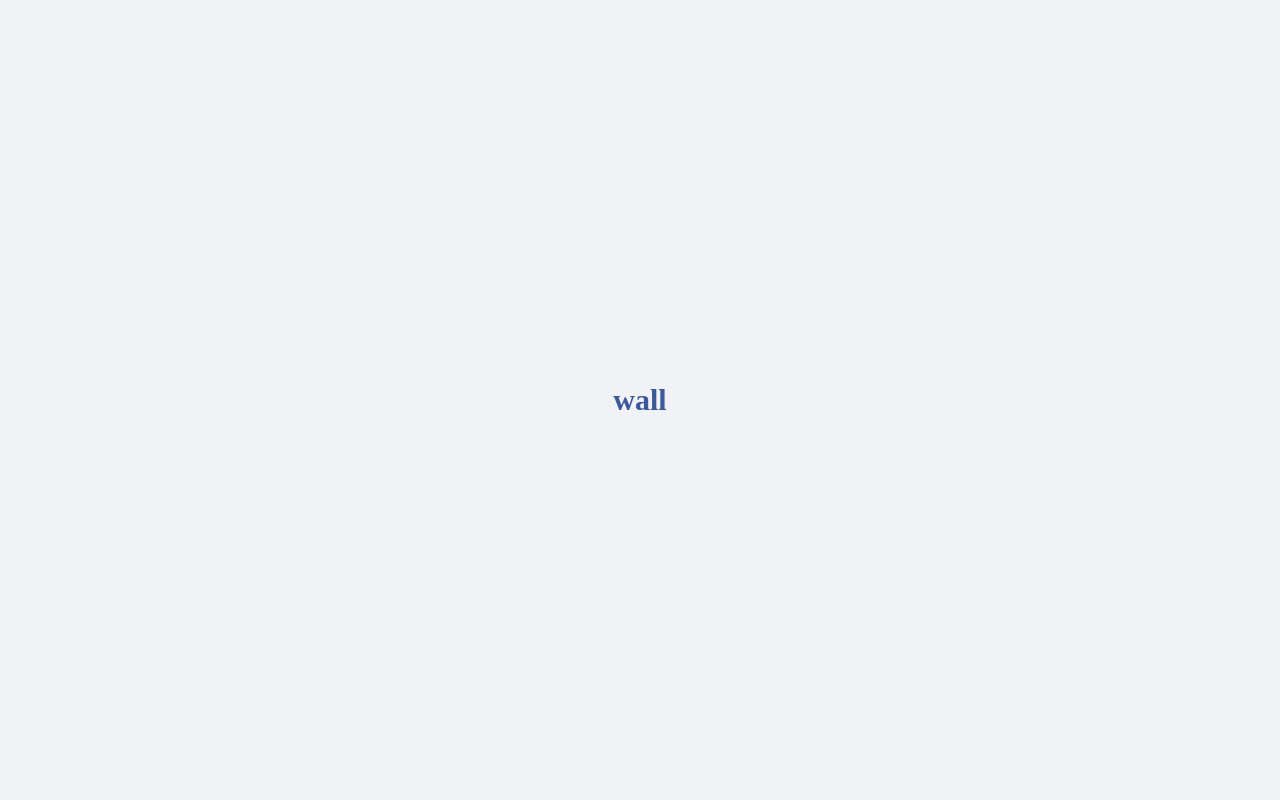
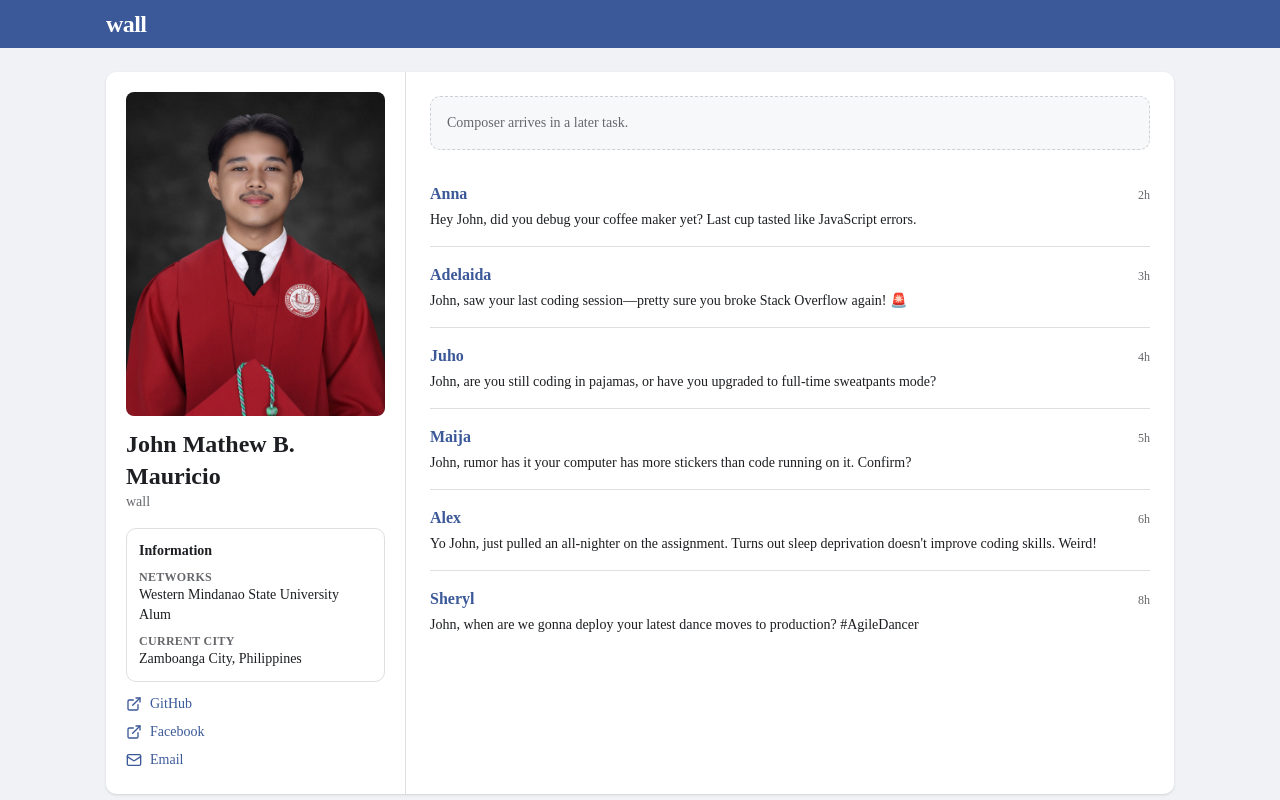
Before and after one commit to Matchewmau/my-wall, a Next.js app: page / in a window 1280 px wide. Built offline with nearby package versions, Linux system fonts and the light colour scheme.

Commit message:
feat: add static wall layout and profile card

```diff
--- a/app/page.tsx
+++ b/app/page.tsx
@@ -1,7 +1,30 @@
+import { ProfileCard } from "@/components/profile-card";
+import { PostFeed } from "@/components/post-feed";
+import { WallHeader } from "@/components/wall-header";
+import { getStaticPosts } from "@/lib/static-posts";
+
 export default function Home() {
+  const now = Date.now();
+  const staticPosts = getStaticPosts(now);
+
   return (
-    <main className="flex min-h-screen items-center justify-center bg-[#f0f2f5]">
-      <h1 className="text-3xl font-bold lowercase text-[#3b5998]">wall</h1>
-    </main>
+    <div className="min-h-screen bg-[#f0f2f5]">
+      <WallHeader />
+      <main className="mx-auto w-full max-w-[1100px] sm:mt-6 sm:px-4">
+        <div className="overflow-hidden bg-white shadow-sm sm:rounded-lg">
+          <div className="grid grid-cols-1 md:grid-cols-[260px_minmax(0,1fr)] lg:grid-cols-[300px_minmax(0,1fr)]">
+            <aside className="border-b border-[#dddfe2] p-5 md:border-b-0 md:border-r">
+              <ProfileCard />
+            </aside>
+            <section className="min-w-0 p-5 sm:p-6">
+              <div className="mb-4 rounded-lg border border-dashed border-[#ccd0d5] bg-[#f7f8fa] p-4 text-sm text-[#65676b]">
+                Composer arrives in a later task.
+              </div>
+              <PostFeed posts={staticPosts} now={now} />
+            </section>
+          </div>
+        </div>
+      </main>
+    </div>
   );
 }
--- /dev/null
+++ b/components/post-feed.tsx
@@ -0,0 +1,20 @@
+import { PostItem } from "./post-item";
+import type { WallPost } from "@/lib/types";
+
+export function PostFeed({ posts, now }: { posts: WallPost[]; now: number }) {
+  if (posts.length === 0) {
+    return (
+      <p className="py-8 text-center text-sm text-[#65676b]">
+        No posts yet. Be the first to share something.
+      </p>
+    );
+  }
+
+  return (
+    <div className="divide-y divide-[#dddfe2]">
+      {posts.map((post) => (
+        <PostItem key={post.id} post={post} now={now} />
+      ))}
+    </div>
+  );
+}
--- /dev/null
+++ b/components/post-item.tsx
@@ -0,0 +1,33 @@
+import type { WallPost } from "@/lib/types";
+import { timeAgo } from "@/lib/time";
+
+export function PostItem({ post, now }: { post: WallPost; now: number }) {
+  return (
+    <article className="py-4">
+      <div className="flex items-baseline justify-between gap-3">
+        <p className="font-semibold text-[#3b5998]">{post.author}</p>
+        <time
+          dateTime={post.created_at}
+          className="shrink-0 text-xs text-[#65676b]"
+        >
+          {timeAgo(post.created_at, now)}
+        </time>
+      </div>
+      {post.body ? (
+        <p className="mt-1 whitespace-pre-wrap break-words text-sm text-[#1c1e21]">
+          {post.body}
+        </p>
+      ) : null}
+      {post.photo_url ? (
+        // eslint-disable-next-line @next/next/no-img-element
+        <img
+          src={post.photo_url}
+          alt={`Photo shared by ${post.author}`}
+          loading="lazy"
+          decoding="async"
+          className="mt-3 max-h-[400px] w-full rounded-lg object-cover"
+        />
+      ) : null}
+    </article>
+  );
+}
--- /dev/null
+++ b/components/profile-card.tsx
@@ -0,0 +1,79 @@
+import Image from "next/image";
+import { ExternalLink, Mail } from "lucide-react";
+import { profile } from "@/lib/profile";
+
+const linkClass =
+  "inline-flex items-center gap-2 rounded-sm text-[#3b5998] hover:underline focus-visible:outline-none focus-visible:ring-2 focus-visible:ring-[#3b5998]";
+
+export function ProfileCard() {
+  return (
+    <div>
+      <div className="flex items-center gap-4 md:block">
+        <div className="w-24 shrink-0 md:w-full">
+          <Image
+            src={profile.photo}
+            alt={profile.name}
+            width={600}
+            height={750}
+            preload
+            sizes="(min-width: 1024px) 300px, (min-width: 768px) 260px, 96px"
+            className="aspect-[4/5] w-full rounded-md object-cover object-top"
+          />
+        </div>
+        <div className="min-w-0 md:mt-3">
+          <h1 className="text-xl font-bold md:text-2xl">{profile.name}</h1>
+          <p className="text-sm text-[#65676b]">wall</p>
+        </div>
+      </div>
+
+      <div className="mt-4 rounded-lg border border-[#dddfe2] p-3">
+        <h2 className="text-sm font-semibold text-[#1c1e21]">Information</h2>
+        <dl className="mt-2 space-y-2 text-sm">
+          <div>
+            <dt className="text-xs font-semibold uppercase tracking-wide text-[#65676b]">
+              Networks
+            </dt>
+            <dd>{profile.network}</dd>
+          </div>
+          <div>
+            <dt className="text-xs font-semibold uppercase tracking-wide text-[#65676b]">
+              Current City
+            </dt>
+            <dd>{profile.city}</dd>
+          </div>
+        </dl>
+      </div>
+
+      <ul className="mt-3 space-y-1 text-sm">
+        <li>
+          <a
+            href={profile.links.github}
+            target="_blank"
+            rel="noopener noreferrer"
+            className={linkClass}
+          >
+            <ExternalLink className="size-4" aria-hidden="true" />
+            GitHub
+          </a>
+        </li>
+        <li>
+          <a
+            href={profile.links.facebook}
+            target="_blank"
+            rel="noopener noreferrer"
+            className={linkClass}
+          >
+            <ExternalLink className="size-4" aria-hidden="true" />
+            Facebook
+          </a>
+        </li>
+        <li>
+          <a href={profile.links.email} className={linkClass}>
+            <Mail className="size-4" aria-hidden="true" />
+            Email
+          </a>
+        </li>
+      </ul>
+    </div>
+  );
+}
--- /dev/null
+++ b/components/wall-header.tsx
@@ -0,0 +1,17 @@
+import Link from "next/link";
+
+export function WallHeader() {
+  return (
+    <header className="bg-[#3b5998]">
+      <div className="mx-auto flex h-12 max-w-[1100px] items-center px-4">
+        <Link
+          href="/"
+          aria-label="My Wall home"
+          className="rounded-sm text-2xl font-bold lowercase tracking-tight text-white focus-visible:outline-none focus-visible:ring-2 focus-visible:ring-white"
+        >
+          wall
+        </Link>
+      </div>
+    </header>
+  );
+}
--- /dev/null
+++ b/lib/profile.ts
@@ -0,0 +1,11 @@
+export const profile = {
+  name: "John Mathew B. Mauricio",
+  photo: "/me.jpg",
+  network: "Western Mindanao State University Alum",
+  city: "Zamboanga City, Philippines",
+  links: {
+    github: "https://github.com/matchewmau",
+    facebook: "https://facebook.com/jmathewmau",
+    email: "mailto:johnmathewmau@gmail.com",
+  },
+} as const;
--- /dev/null
+++ b/lib/static-posts.ts
@@ -0,0 +1,51 @@
+import type { StaticPostSeed, WallPost } from "./types";
+
+export const STATIC_POST_SEEDS: StaticPostSeed[] = [
+  {
+    id: "static-anna",
+    author: "Anna",
+    body: "Hey John, did you debug your coffee maker yet? Last cup tasted like JavaScript errors.",
+    hoursAgo: 2,
+  },
+  {
+    id: "static-adelaida",
+    author: "Adelaida",
+    body: "John, saw your last coding session—pretty sure you broke Stack Overflow again! 🚨",
+    hoursAgo: 3,
+  },
+  {
+    id: "static-juho",
+    author: "Juho",
+    body: "John, are you still coding in pajamas, or have you upgraded to full-time sweatpants mode?",
+    hoursAgo: 4,
+  },
+  {
+    id: "static-maija",
+    author: "Maija",
+    body: "John, rumor has it your computer has more stickers than code running on it. Confirm?",
+    hoursAgo: 5,
+  },
+  {
+    id: "static-alex",
+    author: "Alex",
+    body: "Yo John, just pulled an all-nighter on the assignment. Turns out sleep deprivation doesn't improve coding skills. Weird!",
+    hoursAgo: 6,
+  },
+  {
+    id: "static-sheryl",
+    author: "Sheryl",
+    body: "John, when are we gonna deploy your latest dance moves to production? #AgileDancer",
+    hoursAgo: 8,
+  },
+];
+
+export function getStaticPosts(now: number): WallPost[] {
+  return STATIC_POST_SEEDS.map(({ id, author, body, hoursAgo }) => ({
+    id,
+    author,
+    body,
+    created_at: new Date(now - hoursAgo * 60 * 60 * 1000).toISOString(),
+    photo_url: null,
+    isStatic: true,
+  }));
+}
```
